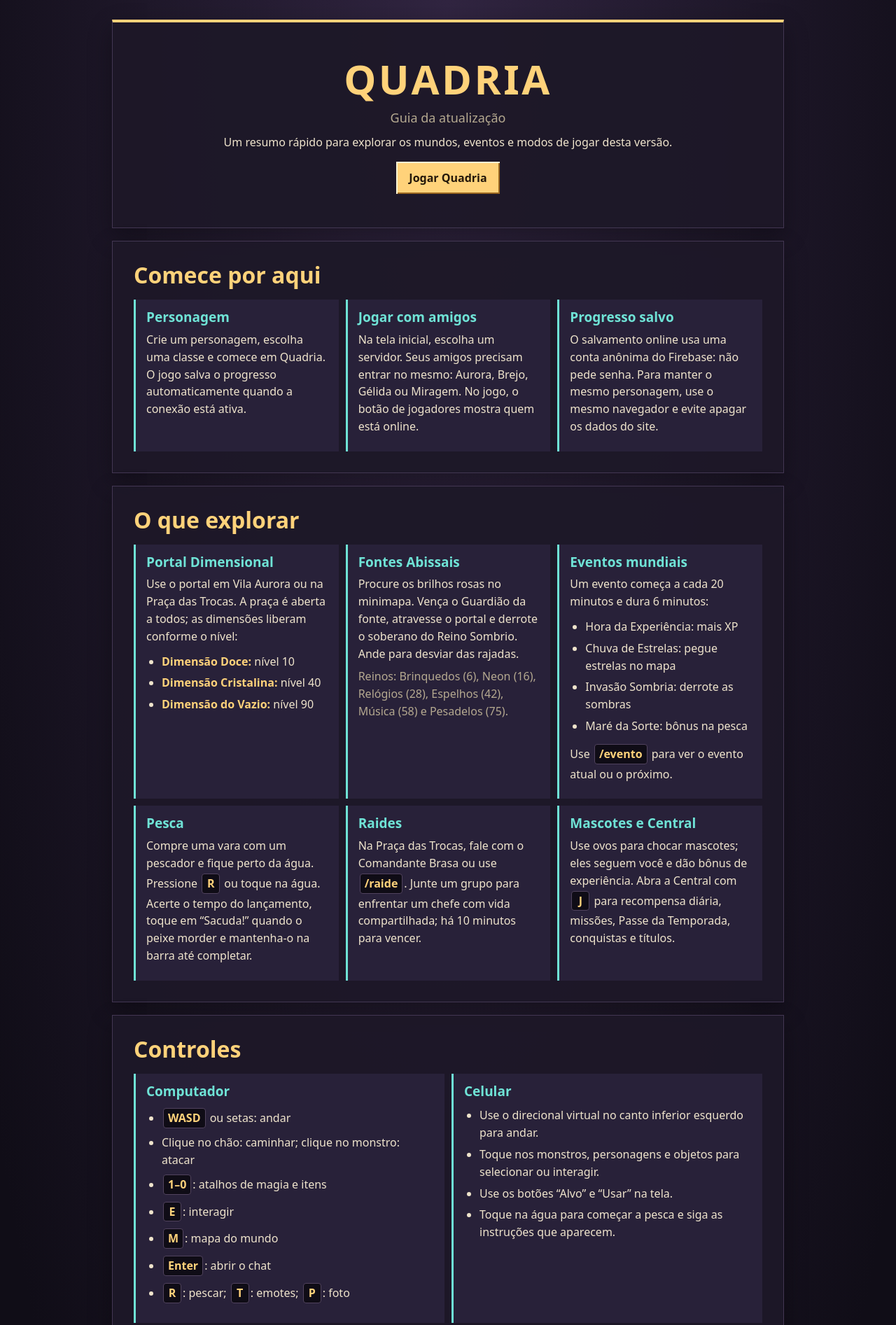
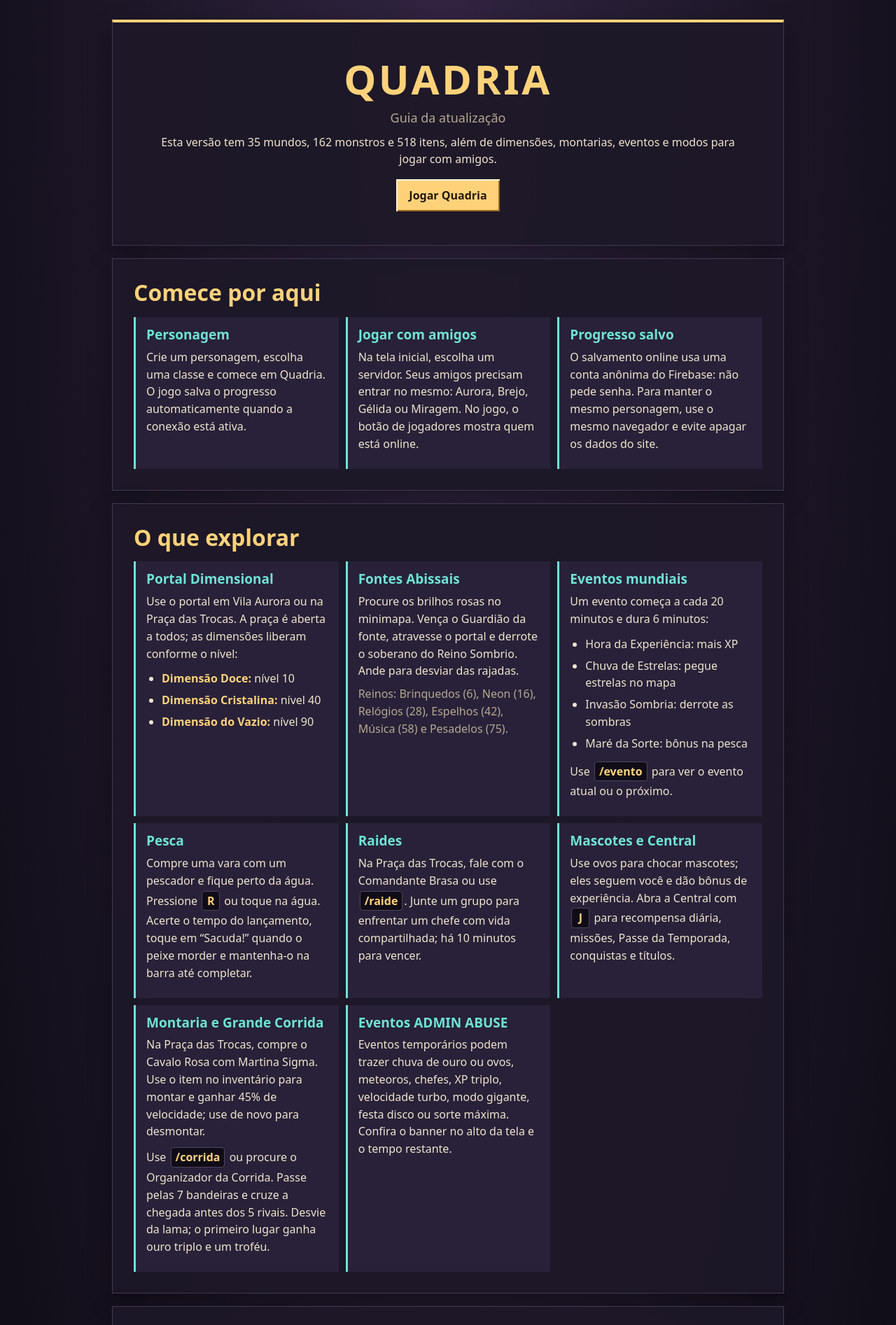
Before and after one commit to lomc1987/quadria, a plain HTML site: page guia.html in a window 1280 px wide. Shown: the top 1893 px of the page at 70% size. Drawn offline with Linux system fonts and the light colour scheme.

Commit message:
Update Quadria guide for latest version

```diff
--- a/guia.html
+++ b/guia.html
@@ -22,7 +22,7 @@
     <header class="hero">
       <h1>QUADRIA</h1>
       <p class="sub">Guia da atualização</p>
-      <p>Um resumo rápido para explorar os mundos, eventos e modos de jogar desta versão.</p>
+      <p>Esta versão tem 35 mundos, 162 monstros e 518 itens, além de dimensões, montarias, eventos e modos para jogar com amigos.</p>
       <a class="btn" href="index.html">Jogar Quadria</a>
     </header>
 
@@ -44,6 +44,8 @@
         <article class="card"><h3>Pesca</h3><p>Compre uma vara com um pescador e fique perto da água. Pressione <span class="key">R</span> ou toque na água. Acerte o tempo do lançamento, toque em “Sacuda!” quando o peixe morder e mantenha-o na barra até completar.</p></article>
         <article class="card"><h3>Raides</h3><p>Na Praça das Trocas, fale com o Comandante Brasa ou use <span class="key">/raide</span>. Junte um grupo para enfrentar um chefe com vida compartilhada; há 10 minutos para vencer.</p></article>
         <article class="card"><h3>Mascotes e Central</h3><p>Use ovos para chocar mascotes; eles seguem você e dão bônus de experiência. Abra a Central com <span class="key">J</span> para recompensa diária, missões, Passe da Temporada, conquistas e títulos.</p></article>
+        <article class="card"><h3>Montaria e Grande Corrida</h3><p>Na Praça das Trocas, compre o Cavalo Rosa com Martina Sigma. Use o item no inventário para montar e ganhar 45% de velocidade; use de novo para desmontar.</p><p>Use <span class="key">/corrida</span> ou procure o Organizador da Corrida. Passe pelas 7 bandeiras e cruze a chegada antes dos 5 rivais. Desvie da lama; o primeiro lugar ganha ouro triplo e um troféu.</p></article>
+        <article class="card"><h3>Eventos ADMIN ABUSE</h3><p>Eventos temporários podem trazer chuva de ouro ou ovos, meteoros, chefes, XP triplo, velocidade turbo, modo gigante, festa disco ou sorte máxima. Confira o banner no alto da tela e o tempo restante.</p></article>
       </div>
     </section>
 
```
